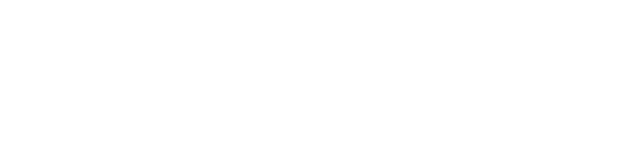
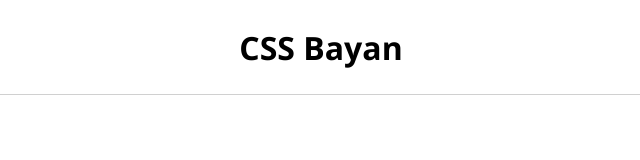
Before and after one commit to AliakseiDonut/cssBayan, a plain HTML site: page cssBayan/index.html in a window 1280 px wide. Shown: the whole page, without its empty margins (319-959 px from the left). Drawn offline with Linux system fonts and the light colour scheme.

Commit message:
feat: header (14:55  11.03.2023)

```diff
--- a/cssBayan/index.html
+++ b/cssBayan/index.html
@@ -4,9 +4,19 @@
     <meta charset="UTF-8">
     <meta http-equiv="X-UA-Compatible" content="IE=edge">
     <meta name="viewport" content="width=device-width, initial-scale=1.0">
-    <title>Document</title>
+    <link rel="stylesheet" href="style.css">
+    <title>cssBayan</title>
 </head>
 <body>
+    <header>
+        <div class="container">
+            <h1 class="header__h">CSS Bayan</h1>
+        </div>
+    </header>
+    <main>
+        <div class="container">
 
+        </div>
+    </main>
 </body>
 </html>
--- a/cssBayan/style.css
+++ b/cssBayan/style.css
@@ -0,0 +1,19 @@
+*{
+    margin: 0;
+    padding: 0;
+}
+
+body{
+    font-family: 'Segoe UI', Tahoma, Geneva, Verdana, sans-serif;
+}
+
+.container{
+    width: 80%;
+    margin: 0 auto;
+}
+
+.header__h{
+    text-align: center;
+    border-bottom: 1px solid rgba(163, 163, 163, 0.507);
+    padding: 2vw 0;
+}
```
